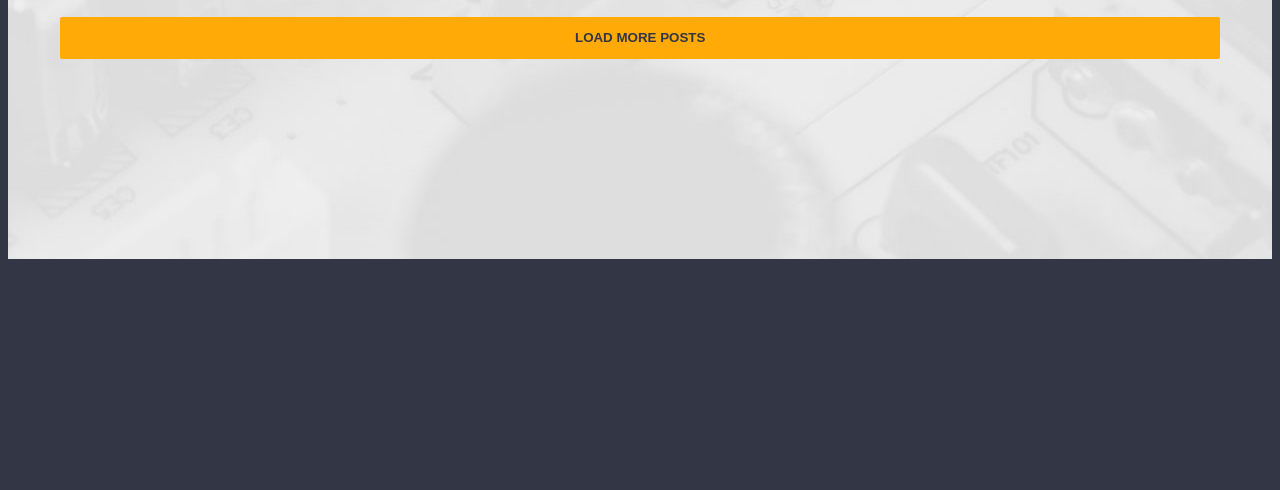
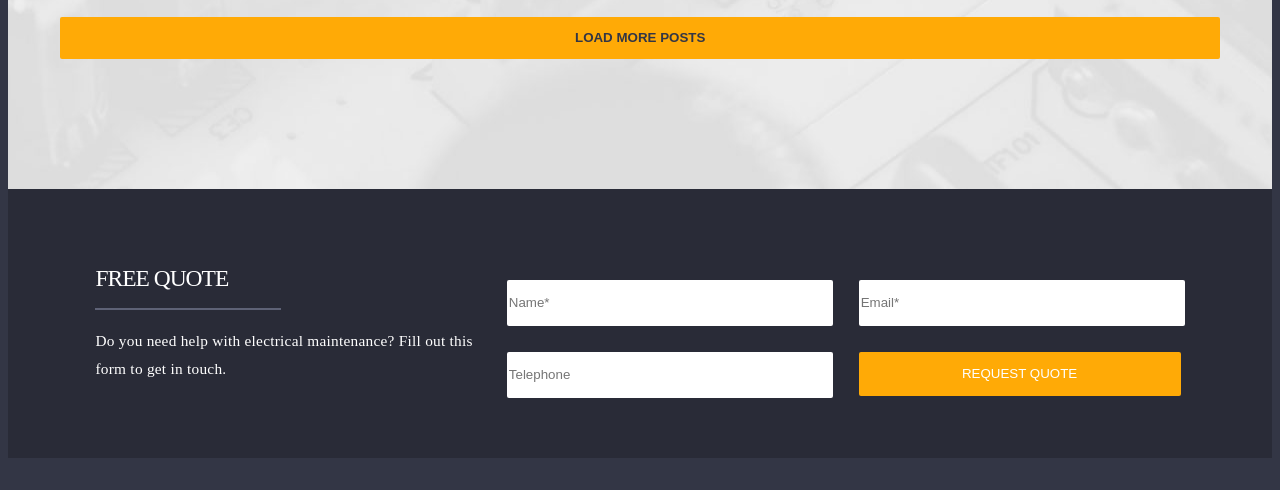
Before and after one commit to lucaslealll-ipg-ei/ipg-website-electrician, a plain HTML site: page index.html in a window 1280 px wide. Shown: the part 6566-7056 px from the top of the page. Before the commit the page ends 6833 px from the top, so only its background shows below. Drawn offline with Linux system fonts and the light colour scheme; a web font is replaced by a local one.

Commit message:
free quote finished

```diff
--- a/index.css
+++ b/index.css
@@ -21,6 +21,12 @@ body {
 .content_box {
     display: flex;
 }
+
+.content_box.fq {
+    display: flex;
+    align-items: end;
+}
+
 
 /* ----- HEADER ----- */
 
@@ -496,13 +502,19 @@ p {
 /* ----- FREE QUOTE ----- */
 .free_quote {
     background-color: var(--blue_mignight_hover);
-    padding: 60px 346.4px 60px 346.41px;
-    justify-content: space-between;
+    padding: 60px 60px;
+    justify-content: center;
+    display: flex;
+    align-items: center;
+
 }
 
 .free_quote_item {
     display: flex;
+    justify-content: space-between;
     flex-direction: column;
+    margin-right: 15px;
+    width: 396.35px;
 }
 
 .free_quote_item h1 {
--- a/index.html
+++ b/index.html
@@ -304,13 +304,11 @@
                 </div>
             </div>
         </div>
-        <div class="hero_box">
-            <button class="button_flat yellow ob">LOAD MORE POSTS</button>
-        </div>
+        <button class="button_flat yellow ob">LOAD MORE POSTS</button>
     </div>
-    <!--
+
     <div class="free_quote">
-        <div class="content_box">
+        <div class="content_box fq">
             <div class="free_quote_item">
                 <h1>FREE QUOTE</h1>
                 <div class="title_underline grey"></div>
@@ -324,7 +322,6 @@
             </div>
         </div>
     </div>
-
     <div class="telephone dark">
         <div class="telephone_item dark">
             <h1>OFFICE LINE</h1>
@@ -408,7 +405,6 @@
     <div class="rights">© Copyright 2012 - 2023 | <strong> Website Builder</strong> by <strong> ThemeFusion </strong> |
         All Rights Reserved | Powered
         by <strong>WordPress</strong></div>
--->
 </body>
 
 </html>
```
